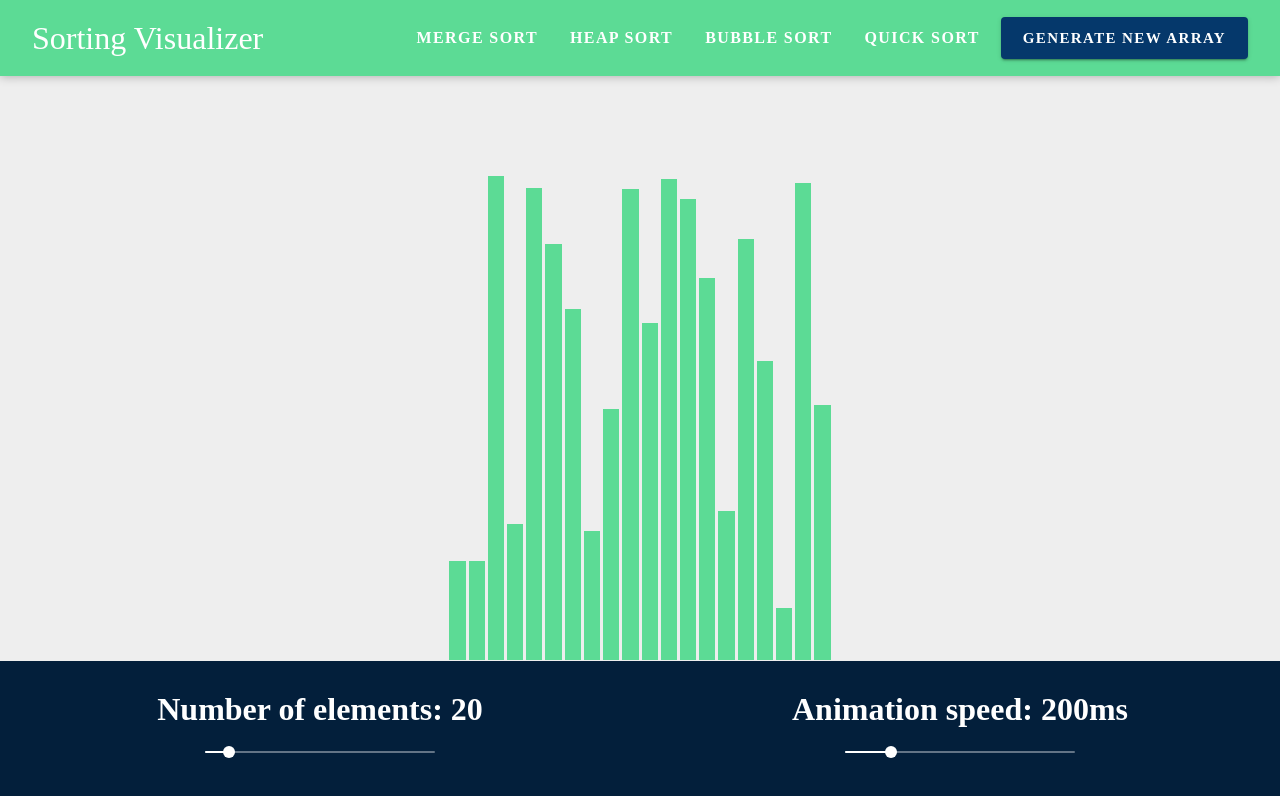
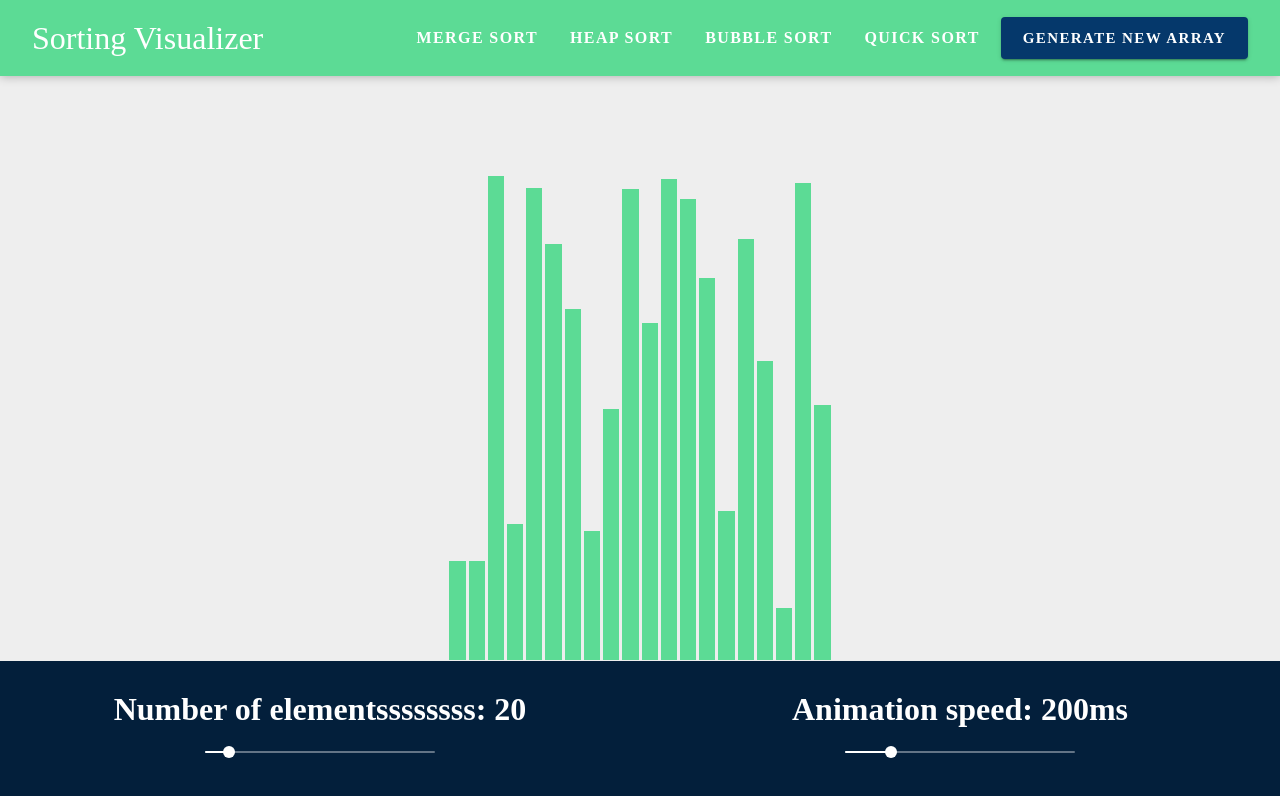
Before and after one commit to AlexLixandru/sorting-visualizer, a React (Create React App) app: page / in a window 1280 px wide. Shown: the top 796 px of the page. Built offline with nearby package versions, Linux system fonts and the light colour scheme.

Commit message:
small design change

```diff
--- a/src/Components/App.jsx
+++ b/src/Components/App.jsx
@@ -346,7 +346,7 @@ function App() {
         heapSort={heapSort}
         setDisabled={setDisabled}
       />
-      <Visualization array={array} />
+      <Visualization array={array} />ssss
       <Footer
         setNumberBars={setNumberBars}
         setSpeed={setAnimationSpeed}
--- a/src/Components/Footer.jsx
+++ b/src/Components/Footer.jsx
@@ -16,7 +16,7 @@ function Footer(props) {
         <footer>
             <Grid container spacing = {0} justify="center">
                 <Grid item xs={6}>
-                    <h1>Number of elements: {props.nrBars}</h1>
+                    <h1>Number of elementssssssss: {props.nrBars}</h1>
                     <Slider
                         className="rail"
                         style={{ width: "230px", color:"white", marginTop:"10px"}}
```
